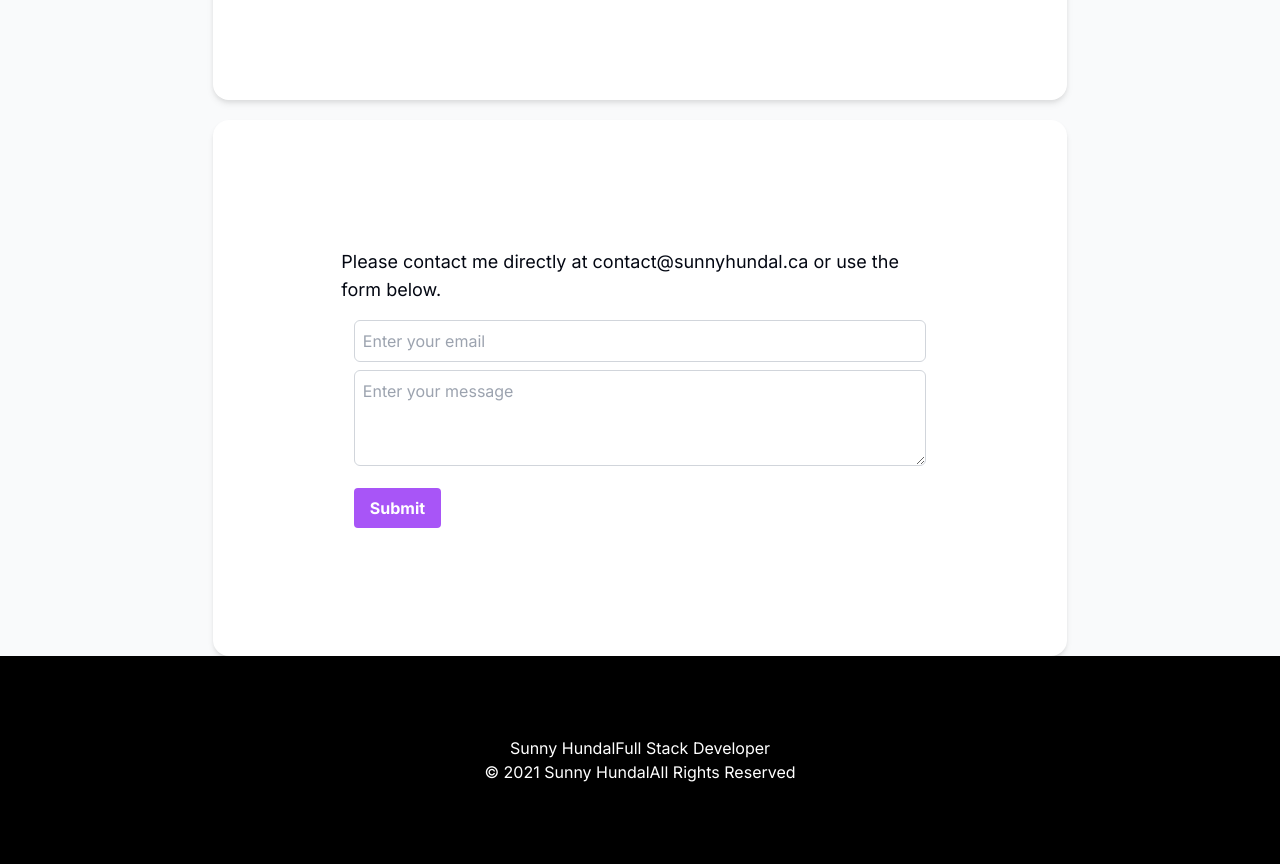
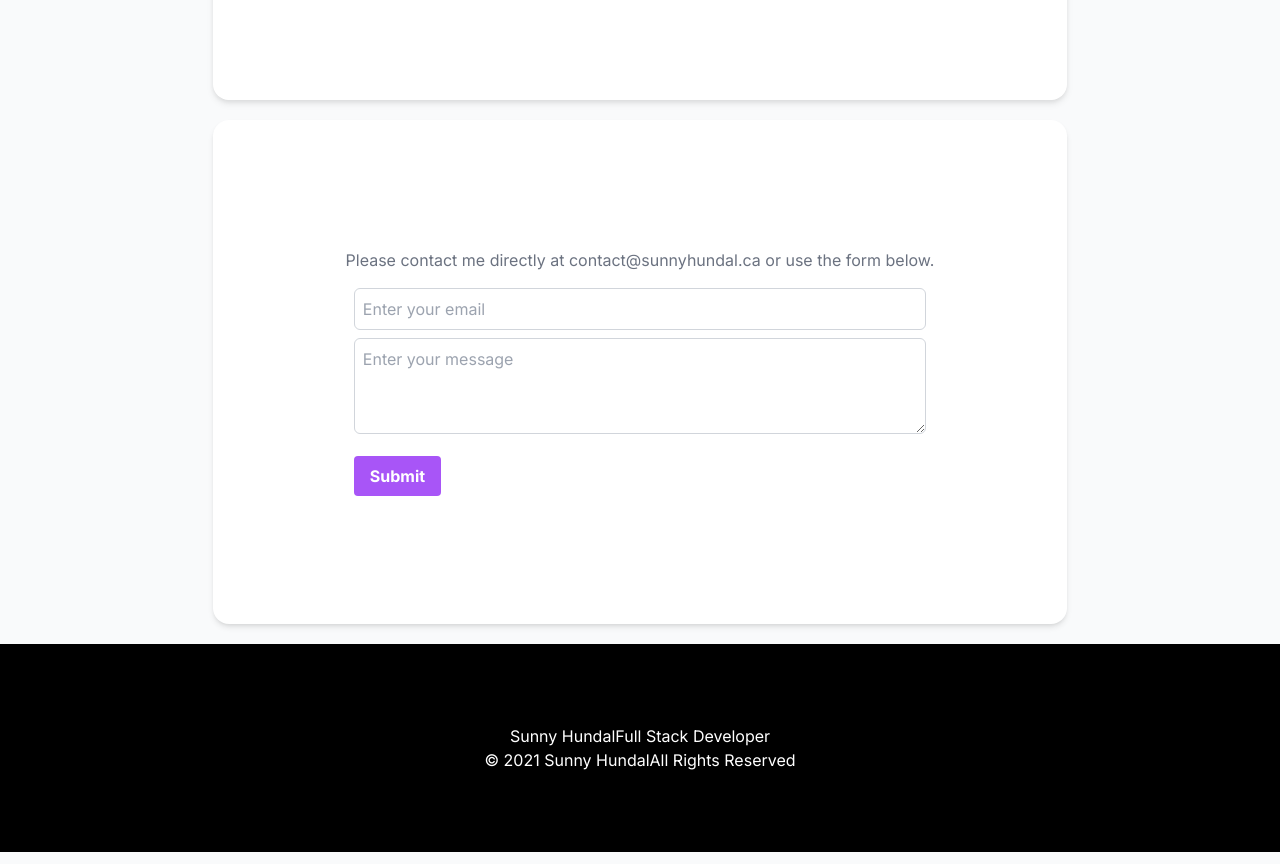
Before and after one commit to Sunnyhundal/Portfolio, a Next.js app in the folder portfolio/: page / in a window 1280 px wide. Shown: the part 5200-6064 px from the top of the page. Built offline with nearby package versions, Linux system fonts and the light colour scheme.

Commit message:
Initial commit for contact form

```diff
--- a/portfolio/components/contact.tsx
+++ b/portfolio/components/contact.tsx
@@ -3,10 +3,10 @@ import React from "react";
 export default function Contact() {
   return (
     <div
-      className="flex items-center justify-center w-full md:w-2/3 h-full md:h-2/3 mt-5 bg-white rounded-2xl flex-col p-8 md:p-32 shadow-md"
+      className="flex items-center justify-center w-full md:w-2/3 h-full md:h-2/3 mt-5 bg-white rounded-2xl flex-col p-8 md:p-32 shadow-md mb-5"
       id="contact"
     >
-      <p className="text-lg">
+      <p className="text-md text-gray-500">
         Please contact me directly at contact@sunnyhundal.ca or use the form
         below.
       </p>
```
